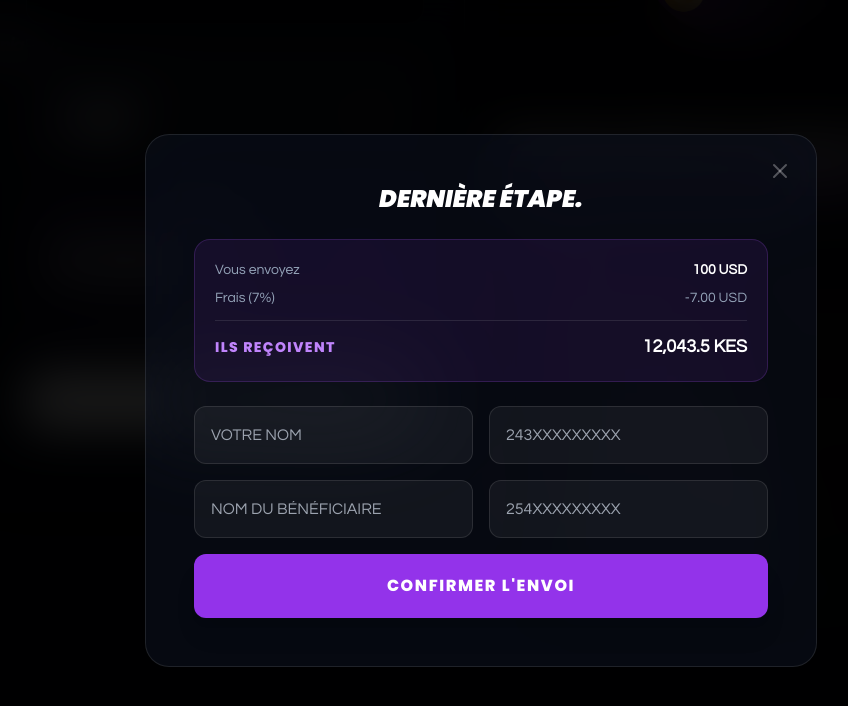
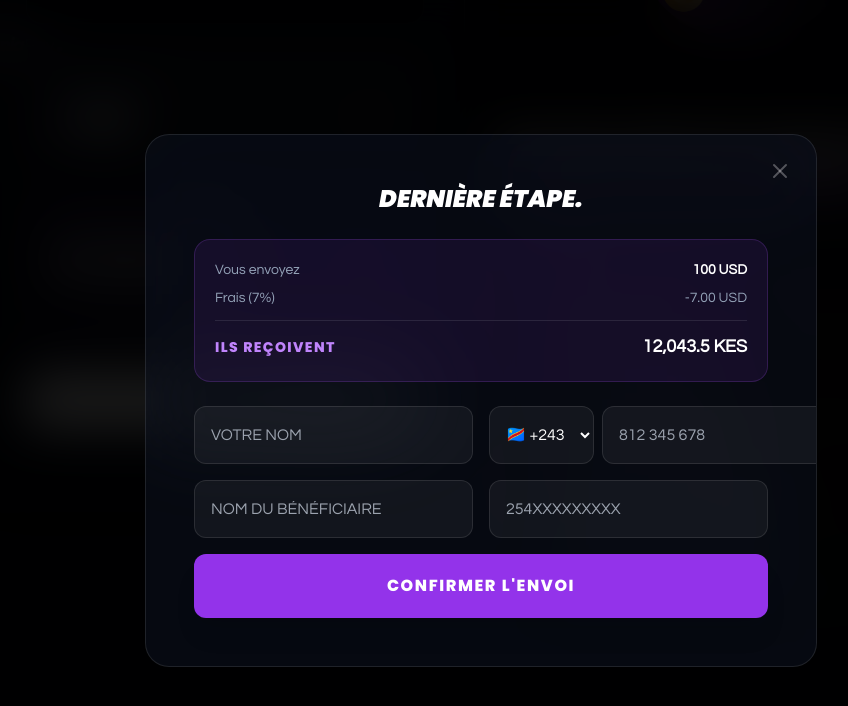
Before and after one commit to bred9702-svg/muniapay-frontend, a React (Vite) app: page / in a window 1280 px wide. Both pictures are taken after a click on the button "C'EST PARTI !". Shown: the part 1283-1989 px from the top of the page, without its empty margins (159-1007 px from the left). Built offline with nearby package versions, Linux system fonts and the light colour scheme.

Commit message:
Update App.jsx

```diff
--- a/src/App.jsx
+++ b/src/App.jsx
@@ -472,8 +472,38 @@ const App = () => {
                       <input type="text" placeholder="VOTRE NOM" required className={`w-full bg-white/5 border rounded-xl p-4 outline-none focus:border-purple-500 transition-all ${formErrors.senderName ? 'border-red-500' : 'border-white/10'}`} value={formData.senderName} onChange={e => { setFormData({...formData, senderName: e.target.value}); setFormErrors({...formErrors, senderName: ''}); }} />
                       {formErrors.senderName && <p className="text-red-400 text-xs mt-1 font-heading">{formErrors.senderName}</p>}
                     </div>
-                    <div>
-                      <input type="tel" placeholder={isRDCToKen ? "243XXXXXXXXX" : "254XXXXXXXXX"} required className={`w-full bg-white/5 border rounded-xl p-4 outline-none focus:border-purple-500 transition-all ${formErrors.senderPhone ? 'border-red-500' : 'border-white/10'}`} value={formData.senderPhone} onChange={e => { setFormData({...formData, senderPhone: e.target.value}); setFormErrors({...formErrors, senderPhone: ''}); }} />
+                    <div><div className="flex gap-2">
+
+  <select
+    className="w-28 bg-white/5 border border-white/10 rounded-xl px-3 text-white outline-none"
+    value={isRDCToKen ? "+243" : "+254"}
+  >
+    <option value="+243">🇨🇩 +243</option>
+    <option value="+254">🇰🇪 +254</option>
+  </select>
+
+  <input
+    type="tel"
+    placeholder="812 345 678"
+    required
+    className={`flex-1 bg-white/5 border rounded-xl p-4 outline-none focus:border-purple-500 transition-all ${
+      formErrors.senderPhone ? 'border-red-500' : 'border-white/10'
+    }`}
+    value={formData.senderPhone}
+    onChange={e => {
+      setFormData({
+        ...formData,
+        senderPhone: e.target.value
+      });
+
+      setFormErrors({
+        ...formErrors,
+        senderPhone: ''
+      });
+    }}
+  />
+
+</div>
                       {formErrors.senderPhone && <p className="text-red-400 text-xs mt-1 font-heading">{formErrors.senderPhone}</p>}
                     </div>
                   </div>
```
